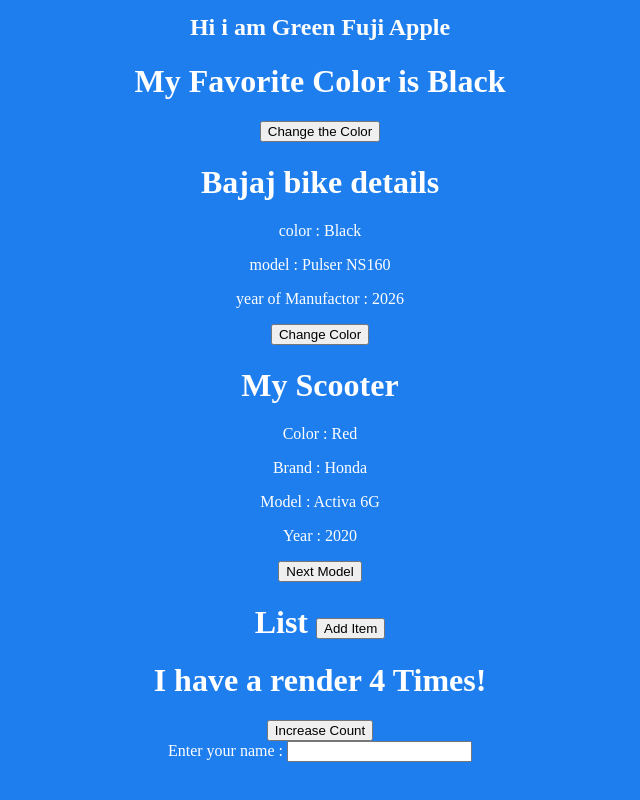
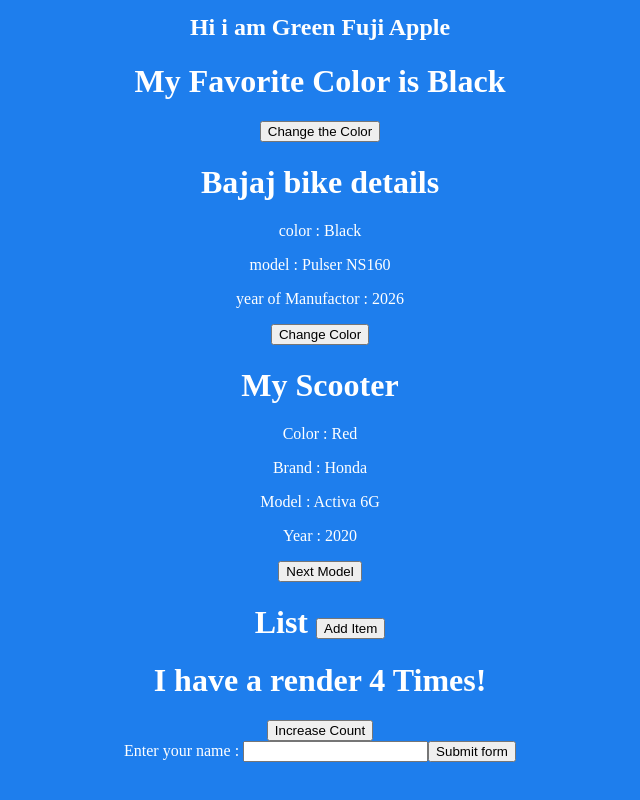
Before and after one commit to Sanjaysundar27/React, a React (Create React App) app: page / in a window 1280 px wide. Shown: the part 514-1314 px from the top of the page, without its empty margins (320-960 px from the left). Built offline with nearby package versions, Linux system fonts and the light colour scheme.

Commit message:
Form Submit

```diff
--- a/src/Function Components/MyForm.jsx
+++ b/src/Function Components/MyForm.jsx
@@ -4,14 +4,18 @@
 export default function MyForm() {
     const [name, setName] = useState("");
 
-    console.log("current State : ", name)
+
+    function handleSubmit(){
+        console.log("form Submited");
+        console.log("current State : ", name);
+    }
 
     return (
 
-        <form>
+        <form onSubmit={handleSubmit}>
 
             <label> Enter your name : <input type="text" onChange={(e) => { setName(e.target.value) }} /></label>
-
+        <input type="submit" value="Submit form"/>
         </form>
 
     );
```
